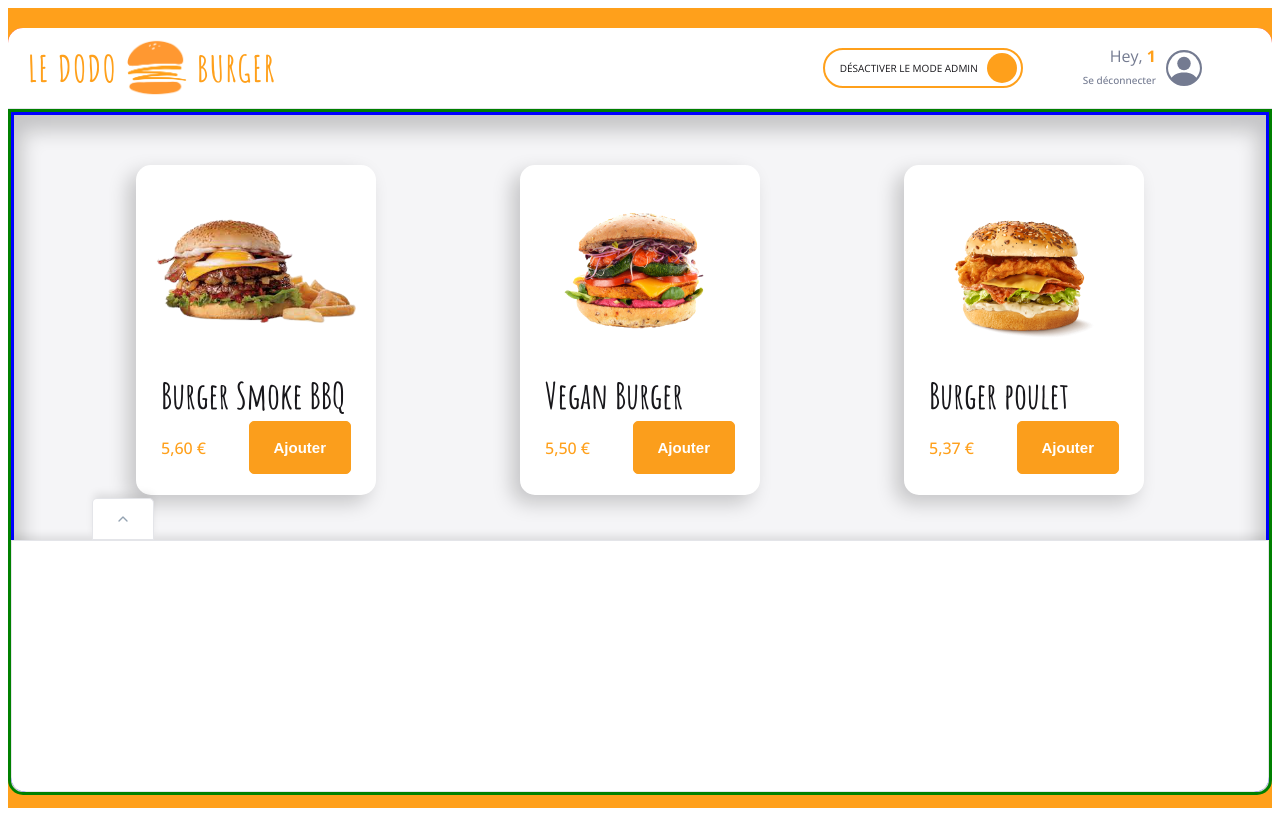
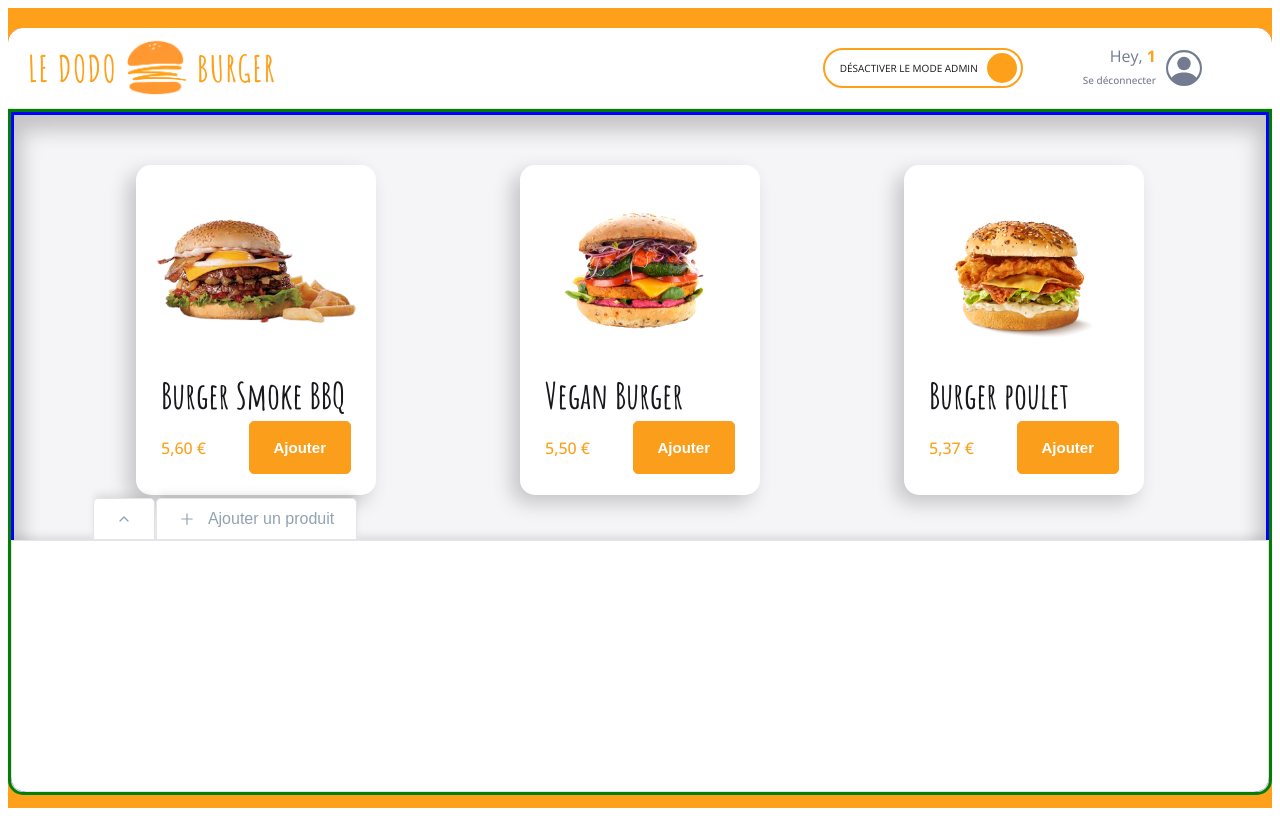
Before and after one commit to nantedev/DodoBurger, a React (Vite) app: page /order/1 in a window 1280 px wide. Built offline with nearby package versions, Linux system fonts and the light colour scheme; grey boxes are pictures that could not be loaded.

Commit message:
✨ F07: Admin > Tabs > add label

```diff
--- a/src/components/pages/order/Main/Admin/AdminTabs.jsx
+++ b/src/components/pages/order/Main/Admin/AdminTabs.jsx
@@ -2,13 +2,20 @@ import styled from "styled-components";
 import Tab from "../../../../reusable-ui/Tab";
 import { FiChevronDown, FiChevronUp } from "react-icons/fi";
 import { theme } from "../../../../../theme";
+import { AiOutlinePlus } from "react-icons/ai";
 
 export default function AdminTabs({isCollapsed, setIsCollapsed}) {
 
   return (
     <AdminTabsStyled>
+       <Tab
+        label=""
+        Icon={isCollapsed ? <FiChevronDown /> : <FiChevronUp />}
+        onClick={() => setIsCollapsed(!isCollapsed)}
+        className={isCollapsed ? "is-active" : ""}/>
         <Tab
-        Icon={isCollapsed ? <FiChevronDown /> : <FiChevronUp />}
+        label="Ajouter un produit"
+        Icon={<AiOutlinePlus />}
         onClick={() => setIsCollapsed(!isCollapsed)}
         className={isCollapsed ? "is-active" : ""}/>
     </AdminTabsStyled>
@@ -26,4 +33,8 @@ const AdminTabsStyled = styled.div`
     border-color: ${theme.colors.background_dark};
     color: ${theme.colors.white};
   }
+
+  button {
+    margin-left: 1px;
+  }
 `;
--- a/src/components/reusable-ui/Tab.jsx
+++ b/src/components/reusable-ui/Tab.jsx
@@ -1,10 +1,11 @@
 import styled from 'styled-components';
 import { theme } from '../../theme'
 
-export default function Tab({Icon, onClick, className}) {
+export default function Tab({label, Icon, onClick, className}) {
   return (
     <TabStyled onClick={onClick} className={className}>
         <div className="icon">{Icon}</div>
+        {label && <span className="label">{label}</span>}
     </TabStyled>
   );
 }
@@ -42,10 +43,14 @@ const TabStyled = styled.button`
     border-bottom-right-radius: 0px;
 
     &:hover {
-        border-bottom: 2px solid ${theme.colors.white};
+      border-bottom: 2px solid ${theme.colors.white};
     }
 
     .icon {
         display: flex;
     }
+
+    .label {
+      margin-left: 13px;
+    }
 `;
```
